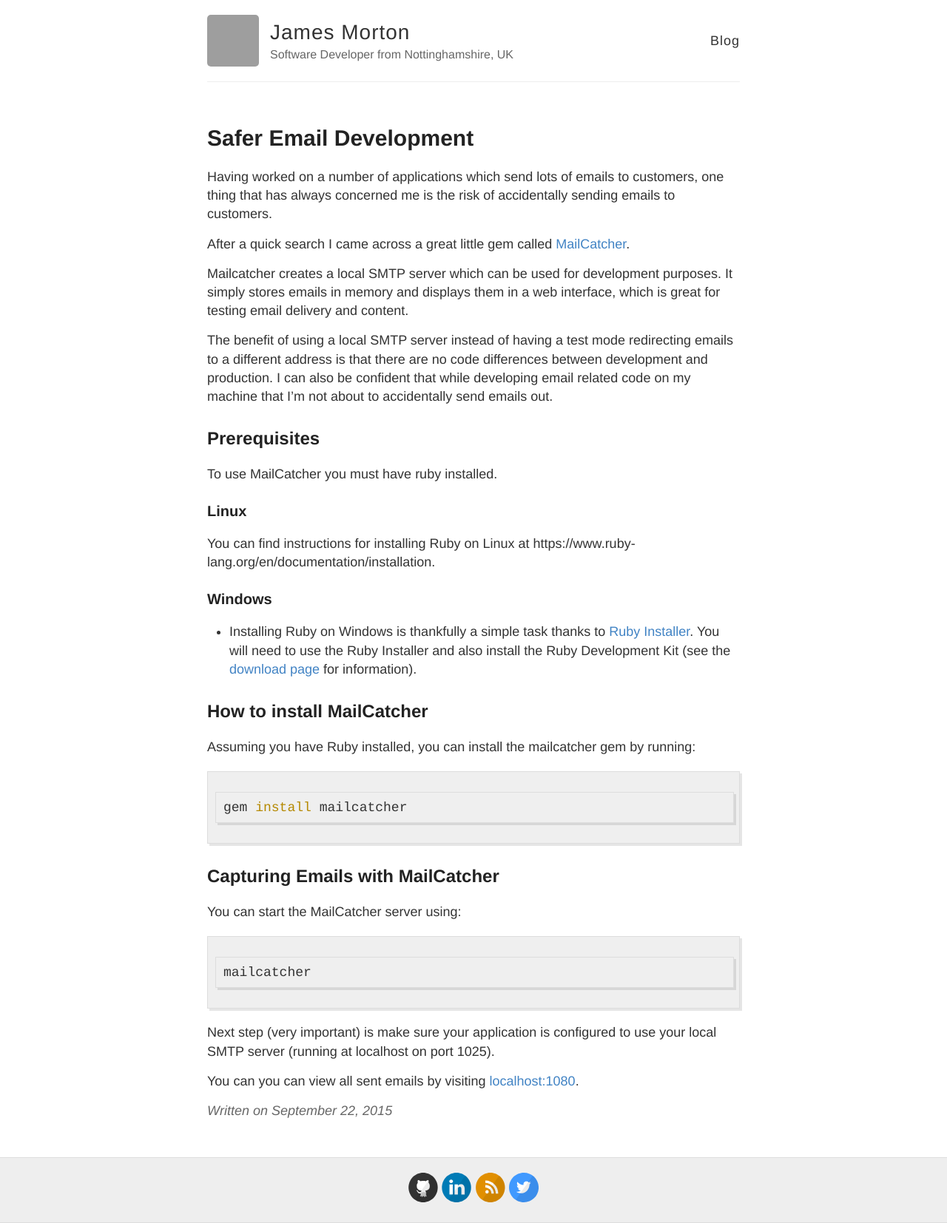
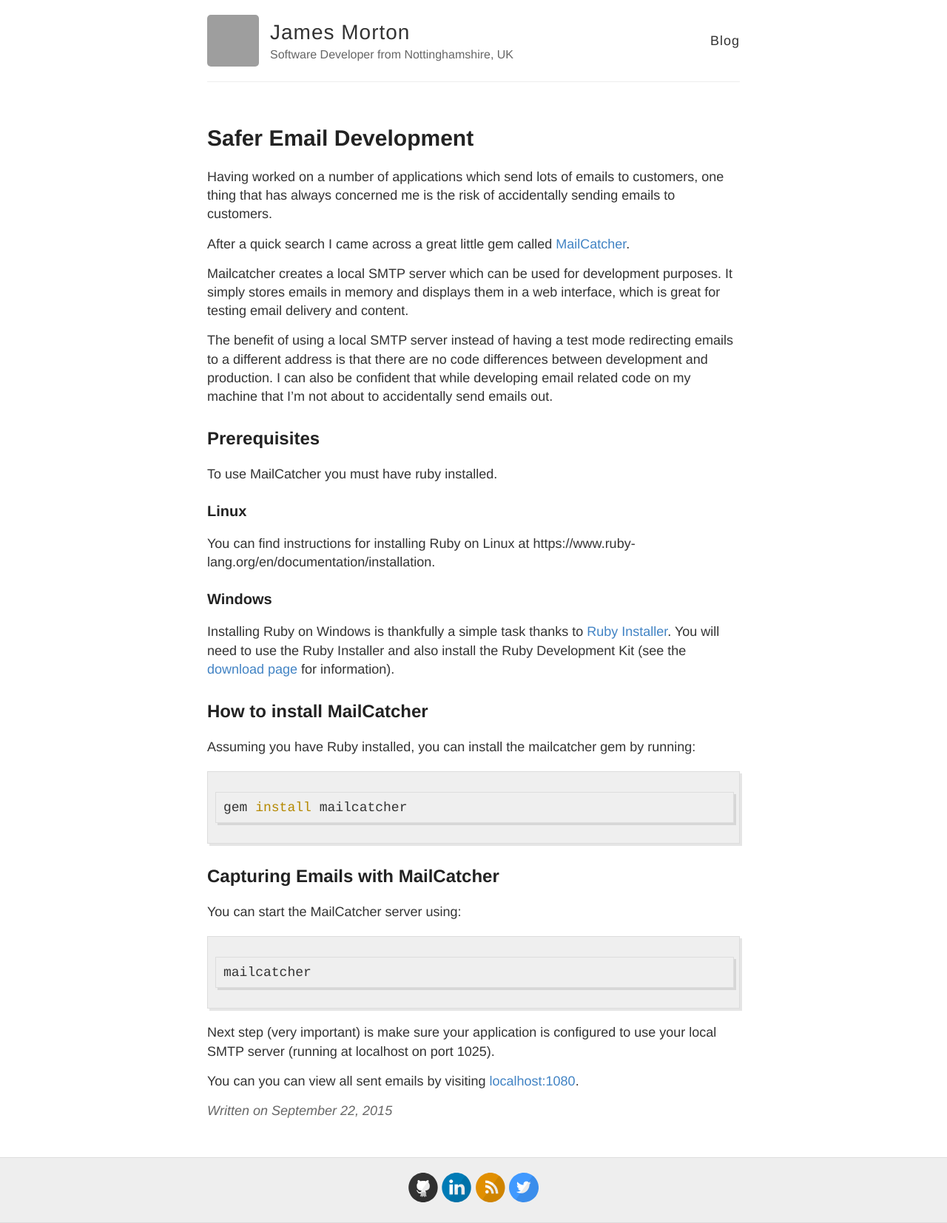
Before and after one commit to mortondev/mortondev.github.io, a Jekyll site: the page built from _posts/2015-09-22-safer-email-development.md, in a window 1280 px wide. Shown: the whole page at 74% size. Built offline with Jekyll 4.4.1, drawn with Linux system fonts in a browser that asks for light colours; Markdown is read by kramdown in place of the engine named in the settings; comment, search, counter and statistics services are not loaded; grey boxes are pictures that could not be loaded.

```diff
--- a/_posts/2015-09-22-safer-email-development.md
+++ b/_posts/2015-09-22-safer-email-development.md
@@ -20,7 +20,7 @@ To use MailCatcher you must have ruby installed.
 You can find instructions for installing Ruby on Linux at  https://www.ruby-lang.org/en/documentation/installation.
 ### Windows
 
-* Installing Ruby on Windows is thankfully a simple task thanks to [Ruby Installer](http://rubyinstaller.org). You will need to use the Ruby Installer and also install the Ruby Development Kit (see the [download page](http://rubyinstaller.org/downloads) for information).
+Installing Ruby on Windows is thankfully a simple task thanks to [Ruby Installer](http://rubyinstaller.org). You will need to use the Ruby Installer and also install the Ruby Development Kit (see the [download page](http://rubyinstaller.org/downloads) for information).
 
 ## How to install MailCatcher
 
```
